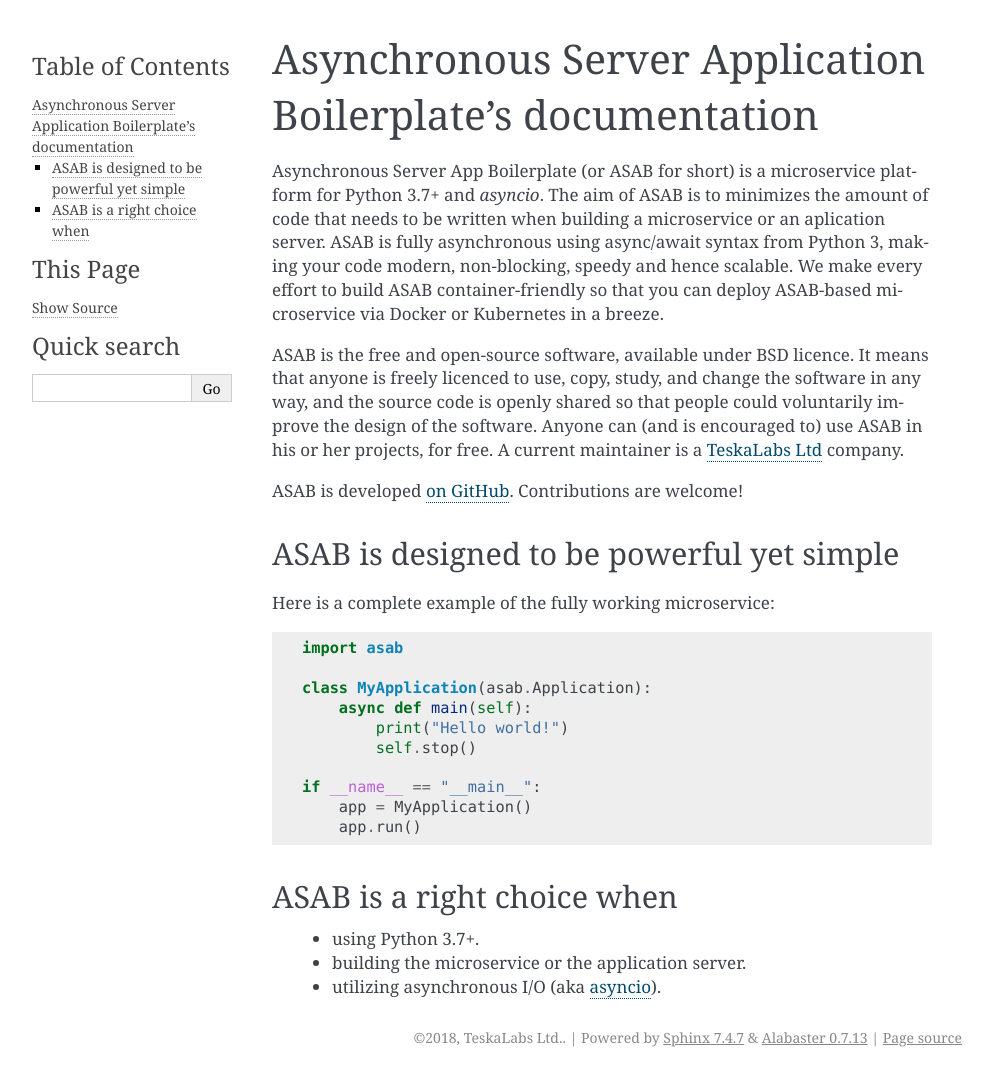
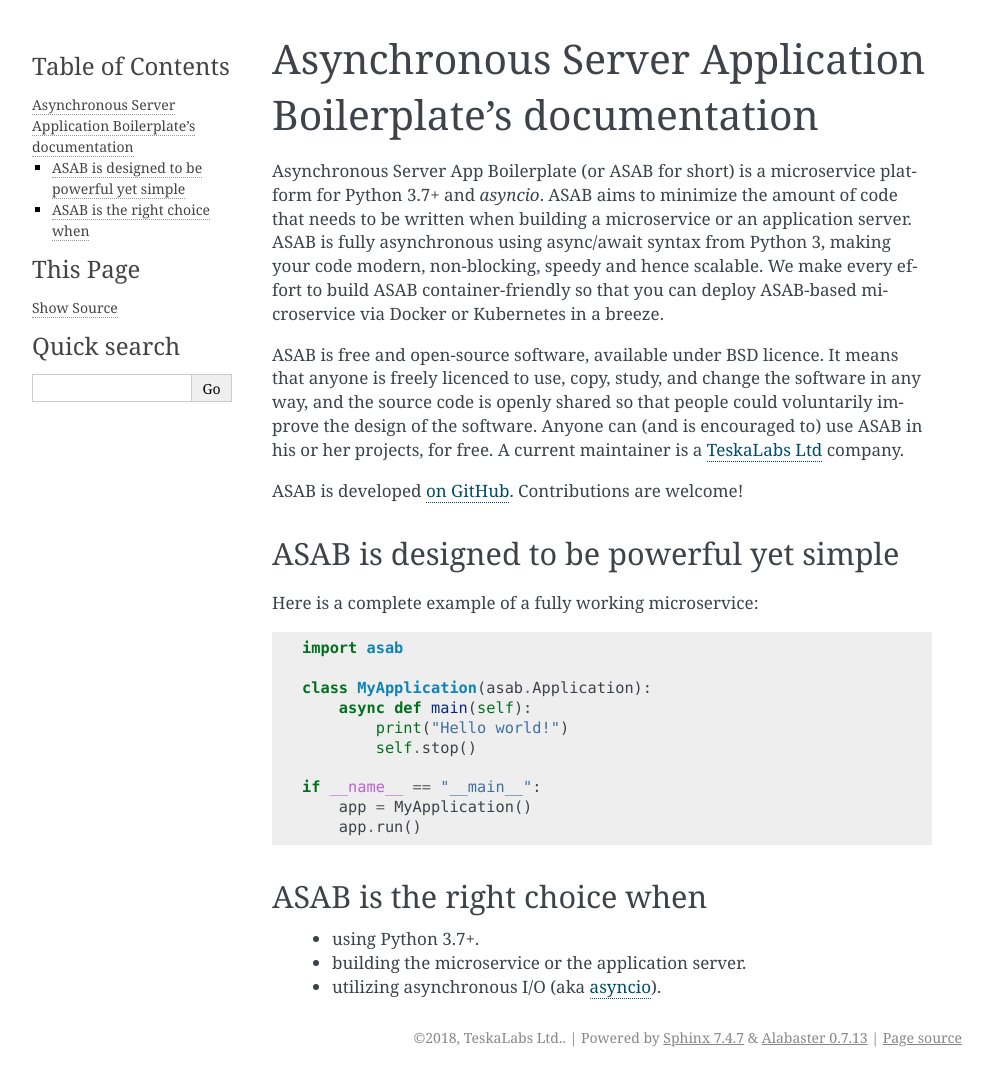
Before and after one commit to TeskaLabs/asab, a Sphinx documentation site: the page built from doc/asab/index.rst, in a window 1280 px wide. Shown: the whole page, without its empty margins (148-1141 px from the left). Built offline with Sphinx 7.4.7, drawn with Linux system fonts in a browser that asks for light colours; pages that are not in the unit, such as notebooks, are missing from menus.

```diff
--- a/doc/asab/index.rst
+++ b/doc/asab/index.rst
@@ -2,11 +2,11 @@ Asynchronous Server Application Boilerplate's documentation
 ===========================================================
 
 Asynchronous Server App Boilerplate (or ASAB for short) is a microservice platform for Python 3.7+ and `asyncio`.
-The aim of ASAB is to minimizes the amount of code that needs to be written when building a microservice or an aplication server.
+ASAB aims to minimize the amount of code that needs to be written when building a microservice or an application server.
 ASAB is fully asynchronous using async/await syntax from Python 3, making your code modern, non-blocking, speedy and hence scalable.
 We make every effort to build ASAB container-friendly so that you can deploy ASAB-based microservice via Docker or Kubernetes in a breeze.
 
-ASAB is the free and open-source software, available under BSD licence.
+ASAB is free and open-source software, available under BSD licence.
 It means that anyone is freely licenced to use, copy, study, and change the software in any way, and the source code is openly shared so that people could voluntarily improve the design of the software.
 Anyone can (and is encouraged to) use ASAB in his or her projects, for free.
 A current maintainer is a `TeskaLabs Ltd <https://teskalabs.com>`_ company.
@@ -18,7 +18,7 @@ Contributions are welcome!
 ASAB is designed to be powerful yet simple
 ------------------------------------------
 
-Here is a complete example of the fully working microservice:
+Here is a complete example of a fully working microservice:
 
 .. code:: python
 
```
Also changed, not shown: other parts of doc/asab/index.rst (+2 -2 lines), doc/asab/metrics.rst (+18 -9 lines).
